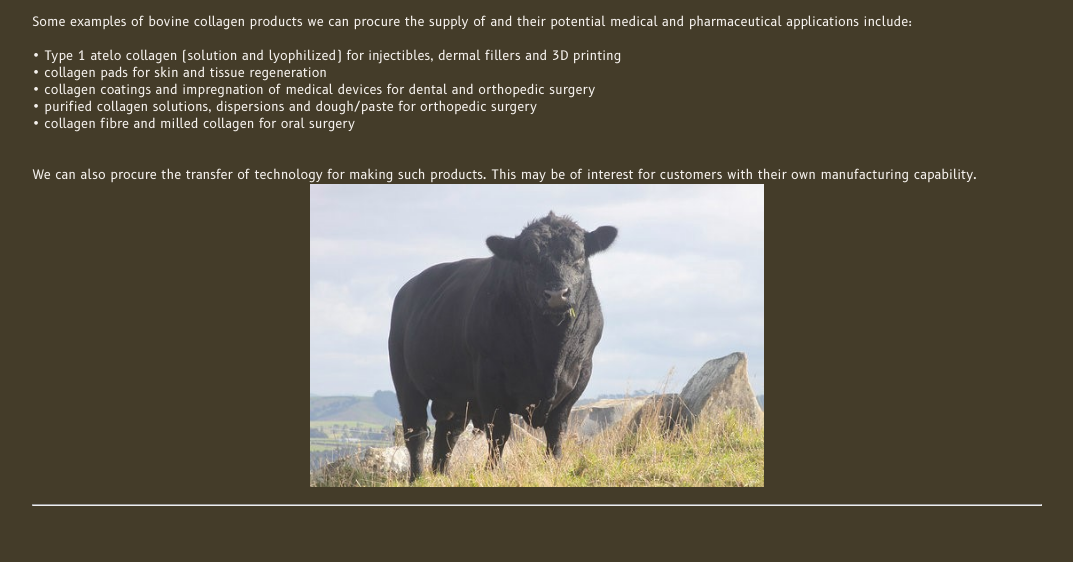
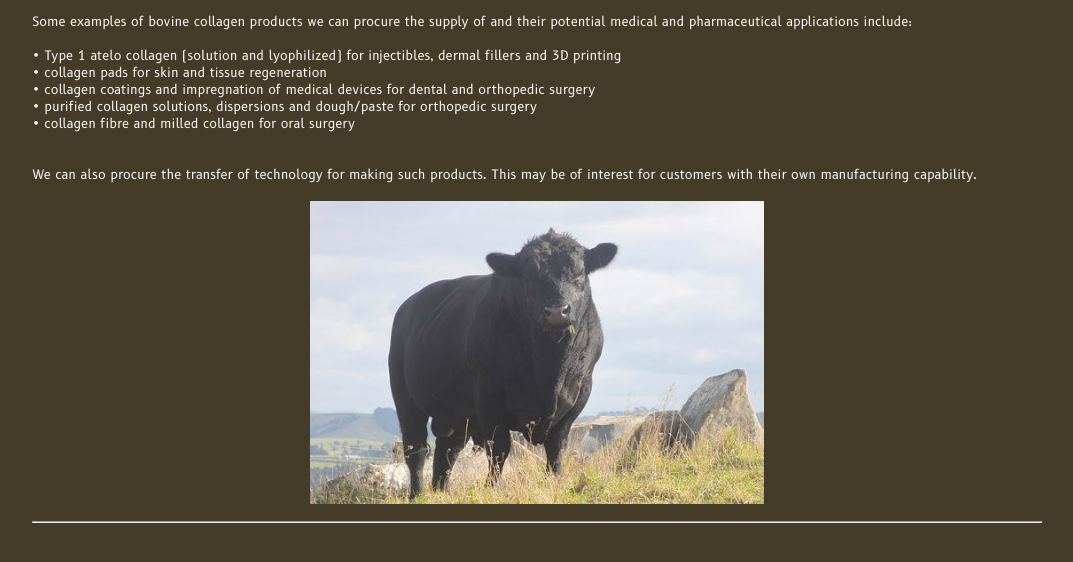
Before and after one commit to nick17773/nzbovinepharma, a plain HTML site: page quality.html in a window 1280 px wide. Shown: the part 144-706 px from the top of the page, without its empty margins (103-1176 px from the left). Drawn offline with Linux system fonts and the light colour scheme; a script that the page names is missing.

Commit message:
Add files via upload

```diff
--- a/quality.html
+++ b/quality.html
@@ -52,7 +52,8 @@
             <br>
             <br>
             <br>
-            We can also procure the transfer of technology for making such products. This may be of interest for customers with their own manufacturing capability.
+            We can also procure the transfer of technology for making such products. This may be of interest for customers with their own manufacturing capability.<br>
+            <br>
 
 
         </p>
```
Also changed, not shown: products.html (+1 -1 lines).
